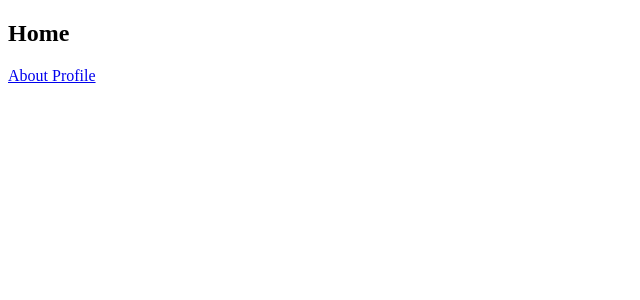
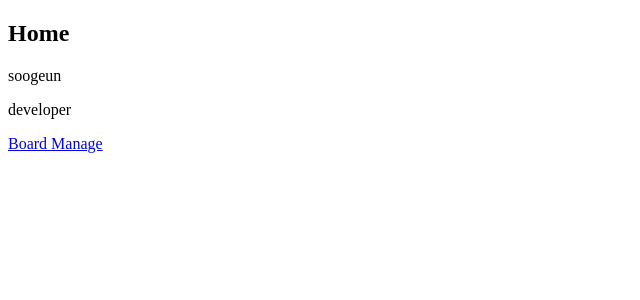
Before and after one commit to bwmelon97/Web_Study, a React (Create React App) app in the folder context-api/: page / in a window 1280 px wide. Shown: the top 300 px of the page, without its empty margins (0-640 px from the left). Built offline with nearby package versions, Linux system fonts and the light colour scheme.

Commit message:
modify use context part example code

```diff
--- a/context-api/src/App.tsx
+++ b/context-api/src/App.tsx
@@ -1,7 +1,7 @@
 import React from "react";
 import { BrowserRouter as Router, Switch, Route } from 'react-router-dom';
 
-import { Home, About, Profile } from "./pages";
+import { Home, Board, Manage } from "./pages";
 import UserStore from "./store/users";
 
 function App () {
@@ -10,8 +10,8 @@ function App () {
             <Router>
                 <Switch>
                     <Route exact path='/' > <Home /> </Route>
-                    <Route path='/about' > <About /> </Route>
-                    <Route path='/profile' > <Profile /> </Route>
+                    <Route path='/board' > <Board /> </Route>
+                    <Route path='/manage' > <Manage /> </Route>
                 </Switch>
             </Router>
         </UserStore>
--- a/context-api/src/pages/About.tsx
+++ b/context-api/src/pages/Board.tsx
@@ -2,16 +2,16 @@ import React, { useContext } from "react";
 
 import { UserContext } from "../store/users";
 
-function About () {
+function Board () {
 
     const context = useContext(UserContext);
 
     return(
         <div>
-            <h2> About </h2>
+            <h2> Board </h2>
             <p> name : { context.name } </p>
         </div>
     )
 }
 
-export default About;
+export default Board;
--- a/context-api/src/pages/Home.tsx
+++ b/context-api/src/pages/Home.tsx
@@ -1,14 +1,20 @@
-import React from "react";
+import React, { useContext } from "react";
 import { Link } from 'react-router-dom';
 
+import { UserContext } from "../store/users";
+
 function Home () {
+
+    const user = useContext(UserContext);
 
     return(
         <div>
             <h2> Home </h2>
+            <p> { user.name } </p>
+            <p> { user.job } </p>
 
-            <Link to='/about' > About </Link>
-            <Link to='/profile' > Profile </Link>
+            <Link to='/board' > Board </Link>
+            <Link to='/manage' > Manage </Link>
         </div>
     )
 }
--- a/context-api/src/pages/Profile.tsx
+++ b/context-api/src/pages/Manage.tsx
@@ -2,13 +2,13 @@ import React, { useContext } from "react";
 
 import { UserContext } from "../store/users";
 
-function Profile () {
+function Manage () {
 
     const context = useContext(UserContext);
 
     return(
         <div>
-            <h2> Profile </h2>
+            <h2> Manage </h2>
             <p>
                 job : { context.job }
             </p>
@@ -17,4 +17,4 @@ function Profile () {
 
 }
 
-export default Profile;
+export default Manage;
--- a/context-api/src/pages/index.ts
+++ b/context-api/src/pages/index.ts
@@ -1,3 +1,3 @@
 export { default as Home } from './Home';
-export { default as About } from './About';
-export { default as Profile } from './Profile';
+export { default as Board } from './Board';
+export { default as Manage } from './Manage';
```
